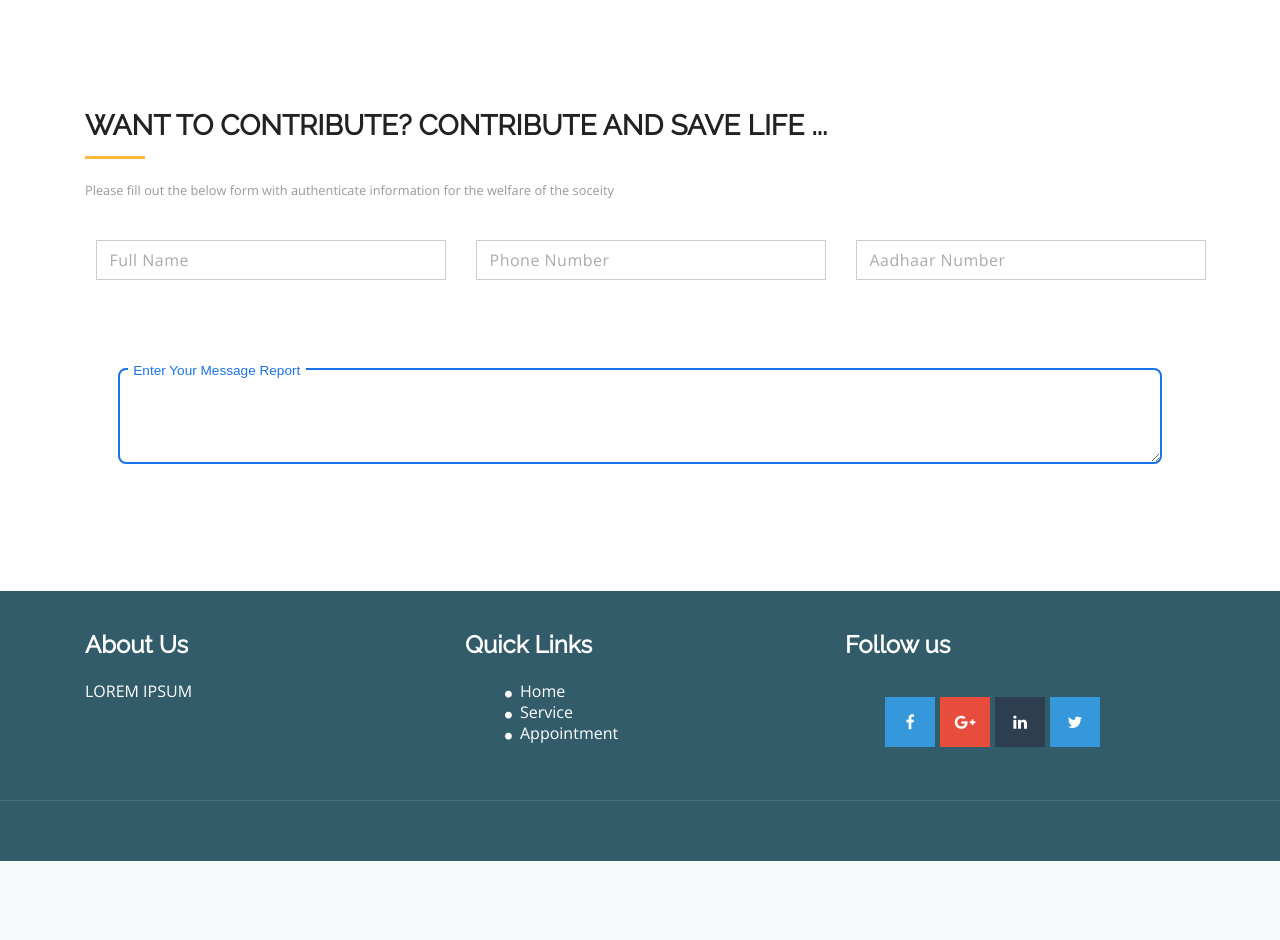
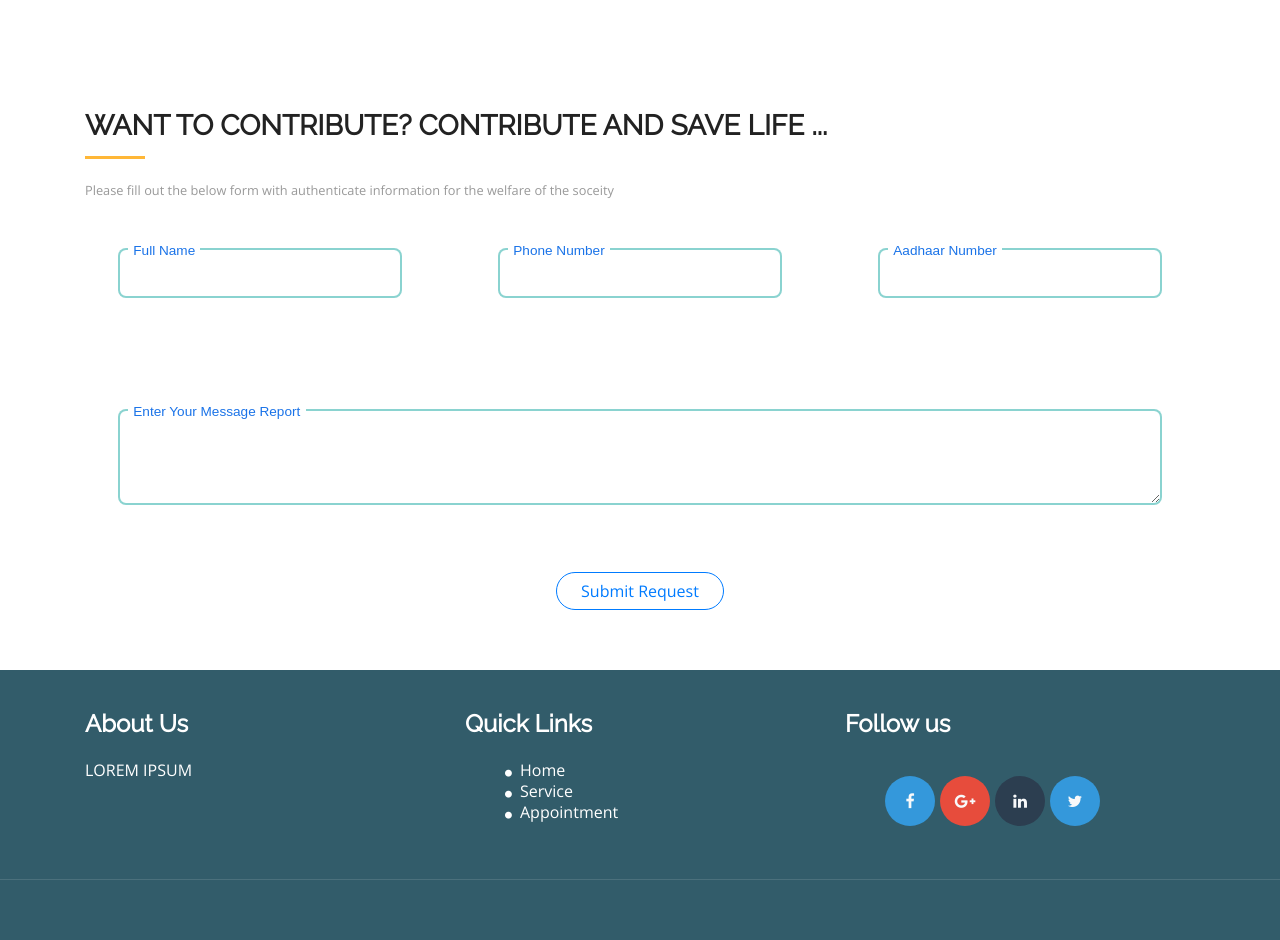
Before and after one commit to biswajitpatra/Disease-Reporting-System, a Django app: page / in a window 1280 px wide. Shown: the part 1268-2208 px from the top of the page. Before the commit the page ends 2129 px from the top, so only its background shows below. Run offline with Django 3.2, Linux system fonts and the light colour scheme; some libraries are stand-ins or nearby versions; some web fonts are replaced.

Commit message:
added reporting form validation

```diff
--- a/disdata/static/css/style.css
+++ b/disdata/static/css/style.css
@@ -118,96 +118,7 @@ banner
     color: #aaa;
     transform: scale(1.4)
 }
-/*? Disease reporting form */
-:focus {
-    outline: none;
-  }
-  .form-col{
-    float: left;
-    width: inherit;
-    margin: 40px 3%;
-    position: relative;
-  } /* necessary to give position: relative to parent. */
-  input[type="text"] {
-    font: 15px/24px "Lato", Arial, sans-serif;
-    color: #333;
-    width: 100%;
-    box-sizing: border-box;
-    letter-spacing: 1px;
-  }
-
-.form-effect {
-    border: 1px solid #ccc;
-     padding: 7px 14px;
-     transition: 0.4s;
-     background: transparent;
-}
-.form-effect ~ .focus-border:before,
-.form-effect ~ .focus-border:after {
-  content: "";
-  position: absolute;
-  top: 0;
-  left: 0;
-  width: 0;
-  height: 2px;
-  background-color: #3399ff;
-  transition: 0.3s;
-}
-.form-effect ~ .focus-border:after {
-  top: auto;
-  bottom: 0;
-  left: auto;
-  right: 0;
-}
-.form-effect ~ .focus-border i:before,
-.form-effect ~ .focus-border i:after {
-  content: "";
-  position: absolute;
-  top: 0;
-  left: 0;
-  width: 2px;
-  height: 0;
-  background-color: #3399ff;
-  transition: 0.4s;
-}
-.form-effect ~ .focus-border i:after {
-  left: auto;
-  right: 0;
-  top: auto;
-  bottom: 0;
-}
-.form-effect:focus ~ .focus-border:before,
-.form-effect:focus ~ .focus-border:after,
-.has-content.form-effect ~ .focus-border:before,
-.has-content.form-effect ~ .focus-border:after {
-  width: 100%;
-  transition: 0.3s;
-}
-.form-effect:focus ~ .focus-border i:before,
-.form-effect:focus ~ .focus-border i:after,
-.has-content.form-effect ~ .focus-border i:before,
-.has-content.form-effect ~ .focus-border i:after {
-  height: 100%;
-  transition: 0.4s;
-}
-.form-effect ~ label {
-  position: absolute;
-  left: 14px;
-  width: 100%;
-  top: 10px;
-  color: #aaa;
-  transition: 0.3s;
-  z-index: -1;
-  letter-spacing: 0.5px;
-}
-.form-effect:focus ~ label,
-.has-content.form-effect ~ label {
-  top: -18px;
-  left: 0;
-  font-size: 12px;
-  color: #3399ff;
-  transition: 0.3s;
-}
+/** Reporting Form */
 .msg-area {
     background-color: #fff;
     padding: 3rem;
@@ -224,7 +135,7 @@ banner
   .ui-form-input {
     padding: 13px 15px;
     border-radius: 8px;
-    border: 2px solid #1a73e8;
+    border: 2px solid #46b9b5a1;
     outline: 0;
     width: 100%;
   }
--- /dev/null
+++ b/disdata/static/js/reportFormValidation.js
@@ -0,0 +1,12 @@
+new Cleave('.aadhaar',{
+    delimiters:['-', '-'],
+    delimeterLazyShow: true,
+    numericOnly: true,
+    blocks: [4,4,4]
+});
+
+new Cleave('.mobile',{
+    numericOnly: true,
+    prefix:'(+91)',
+    delimeter:[5,10]
+})
--- a/disdata/templates/index.html
+++ b/disdata/templates/index.html
@@ -129,35 +129,26 @@
         <div class="col-md-12 col-sm-12 marb20">
             <div id="sendmessage">Your message has been sent. Thank you!</div>
             <div id="errormessage"></div>
-            <form action="" method="post" role="form">
+            <form action="../static/js/reportFormValidation.js" method="post" role="form">
               <small>Please fill out the below form with authenticate information for the welfare of the soceity</small>
              <div class="row from-group">
-                <div class="col-lg-4 ">
-                    <div class="form-col input-effect" >
-                      <input class="form-effect" type="text" placeholder="" required>
-                        <label>Full Name</label>
-                        <span class="focus-border">
-                          <i></i>
-                        </span>
-                    </div>
+                <div class="col-lg-4 msg-area">
+                  <label class="ui-form-input-container">
+                    <input class="ui-form-input" required>
+                    <span class="form-input-label">Full Name</span>
+                  </label>
                 </div>
-                <div class="col-lg-4">
-                    <div class="form-col input-effect">
-                      <input class="form-effect" type="text" placeholder="" required>
-                        <label>Phone Number</label>
-                        <span class="focus-border">
-                          <i></i>
-                        </span>
-                    </div>
+                <div class="col-lg-4 msg-area">
+                  <label class="ui-form-input-container">
+                    <input class="ui-form-input mobile" required minLength="15" maxLength="15" pattern="^\(\+91\)[1-9]{1}[0-9]{9}$">
+                    <span class="form-input-label">Phone Number</span>
+                  </label>
                 </div>
-               <div class="col-lg-4">
-                    <div class="form-col input-effect">
-                      <input class="form-effect" type="text" placeholder="" required>
-                        <label>Aadhaar Number</label>
-                        <span class="focus-border">
-                          <i></i>
-                        </span>
-                    </div>
+               <div class="col-lg-4 msg-area">
+                    <label class="ui-form-input-container">
+                      <input class="ui-form-input aadhaar" required minLength="12" pattern= "^[2-9]{1}[0-9]{3}-[0-9]{4}-[0-9]{4}$">
+                      <span class="form-input-label">Aadhaar Number</span>
+                    </label>
                </div>
                <div class="col-md-12 msg-area">
                 <label class="ui-form-input-container">
@@ -165,6 +156,7 @@
                   <span class="form-input-label">Enter your message report</span>
                 </label>
                </div>
+               <button class="btn btn-outline-primary mx-auto rounded-pill px-4" type="submit">Submit Request</button>
              </div>
             </form>
         </div>
@@ -203,10 +195,10 @@
             </div>
             <div class="info-sec">
               <ul class="social-icon">
-                <li class="bglight-blue"><i class="fa fa-facebook"></i></li>
-                <li class="bgred"><i class="fa fa-google-plus"></i></li>
-                <li class="bgdark-blue"><i class="fa fa-linkedin"></i></li>
-                <li class="bglight-blue"><i class="fa fa-twitter"></i></li>
+                <a href="#"> <li class="bglight-blue rounded-circle text-light"><i class="fa fa-facebook"></i></li></a>
+                <a href="#"><li class="bgred rounded-circle text-light"><i class="fa fa-google-plus"></i></li></a>
+                <a href="#"> <li class="bgdark-blue rounded-circle text-light"><i class="fa fa-linkedin"></i></li></a>
+                <a href="#"><li class="bglight-blue rounded-circle text-light"><i class="fa fa-twitter"></i></li></a>
               </ul>
             </div>
           </div>
@@ -228,7 +220,9 @@
   <script src="{% static 'js/jquery.min.js' %}"></script>
   <script src="{% static 'js/jquery.easing.min.js' %}"></script>
   <script src="{% static 'js/bootstrap.min.js' %}"></script>
+  <script src="https://cdnjs.cloudflare.com/ajax/libs/cleave.js/0.7.17/cleave.min.js"></script>
   <script src="{% static 'js/custom.js' %}"></script>
+  <script src="{% static 'js/reportFormValidation.js' %}"></script>
   <script src="{% static 'js/geolocation.js' %}"></script>
   <script src="{% static 'contactform/contactform.js' %}"></script>
 
```
